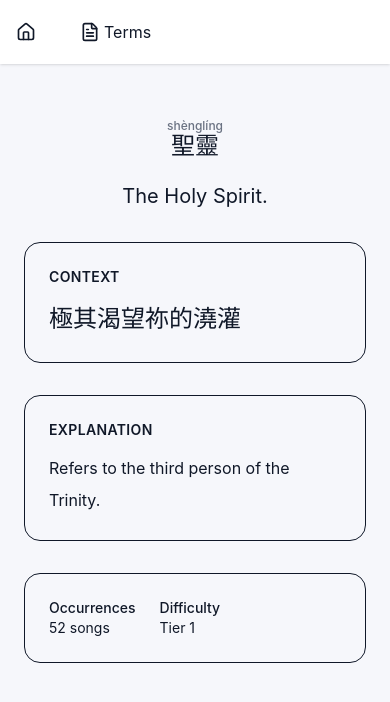
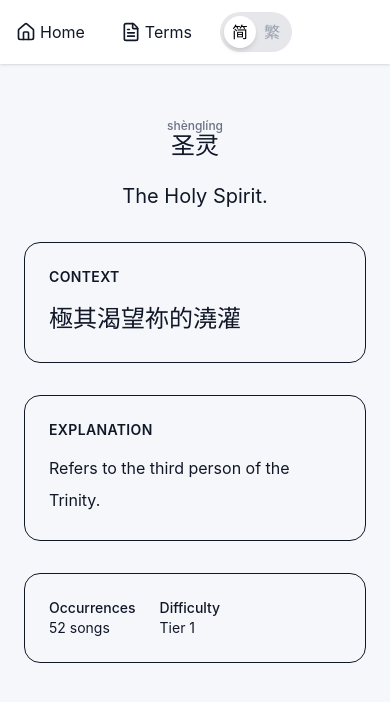
Before and after one commit to chinzhening/wellspring, a Next.js app in the folder web/: page /terms/0488e0f9bb519f37 in a window 390 px wide. Shown: the top 702 px of the page. Built offline with nearby package versions, Linux system fonts and the light colour scheme.

Commit message:
add: global traditional-simplified toggle button for chinese characters

```diff
--- a/web/app/globals.css
+++ b/web/app/globals.css
@@ -1,4 +1,5 @@
 @import "tailwindcss";
+
 
 @theme {
   --font-sans: "Inter", sans-serif;
--- a/web/app/layout.tsx
+++ b/web/app/layout.tsx
@@ -1,17 +1,7 @@
 import type { Metadata } from "next";
-import { Geist, Geist_Mono } from "next/font/google";
 import "./globals.css";
 import Sidebar from "@/components/Sidebar";
-
-const geistSans = Geist({
-  variable: "--font-geist-sans",
-  subsets: ["latin"],
-});
-
-const geistMono = Geist_Mono({
-  variable: "--font-geist-mono",
-  subsets: ["latin"],
-});
+import { ChineseModeProvider } from "@/context/ChineseModeContext";
 
 export const metadata: Metadata = {
   title: "Wellspring",
@@ -26,13 +16,15 @@ export default function RootLayout({
   return (
     <html
       lang="en"
-      className={`${geistSans.variable} ${geistMono.variable} h-full antialiased`}
+      className="antialiased"
     >
       <body>
-        <div className="flex flex-col lg:flex-row min-h-screen">
-          <Sidebar />
-          <main className="flex-1">{children}</main>
-        </div>
+        <ChineseModeProvider>
+          <div className="flex flex-col lg:flex-row min-h-dvh">
+            <Sidebar />
+            <main className="flex-1 min-w-0">{children}</main>
+          </div>
+        </ChineseModeProvider>
       </body>
     </html>
   );
--- a/web/components/ChineseCharacter.tsx
+++ b/web/components/ChineseCharacter.tsx
@@ -1,10 +1,10 @@
+import { useChineseMode } from "@/context/ChineseModeContext";
 import { separatePinyin, toneText } from "@/lib/pinyin";
 
 interface ChineseCharacterProps {
   simplified: string;
   traditional: string;
   pinyin: string;
-  traditionalMode: boolean;
   showPinyin: boolean;
 }
 
@@ -12,9 +12,13 @@ export function ChineseCharacter({
   simplified,
   traditional,
   pinyin,
-  traditionalMode,
   showPinyin,
 }: ChineseCharacterProps) {
+
+  const { mode } = useChineseMode();
+
+  const char = mode === "traditional" ? traditional : simplified;
+
   return (
     <div className="inline-flex flex-col items-center select-none">
       {/* Pinyin display */}
@@ -25,7 +29,7 @@ export function ChineseCharacter({
       </div>
 
       <span className="text-2xl lg:text-4xl leading-none text-text-primary">
-        {traditionalMode ? traditional : simplified}
+        {char}
       </span>
     </div>
   );
--- /dev/null
+++ b/web/components/ChineseModeToggle.tsx
@@ -0,0 +1,45 @@
+import { useChineseMode } from "@/context/ChineseModeContext";
+
+export function ChineseModeToggle() {
+  const { mode, toggleMode } = useChineseMode();
+
+  const isTraditional = mode === "traditional";
+
+  return (
+    <button
+      onClick={toggleMode}
+      className="
+        relative w-18 h-10
+        rounded-full
+        bg-gray-200
+        flex items-center
+        px-1
+        transition-colors duration-300
+        focus:outline-none
+      "
+    >
+      {/* sliding pill */}
+      <div
+        className={`
+          absolute top-1 bottom-1 left-1
+          w-8
+          rounded-full
+          bg-white
+          shadow-md
+          transition-transform duration-300 ease-in-out
+          ${isTraditional ? "translate-x-8" : "translate-x-0"}
+        `}
+      />
+
+      {/* labels */}
+      <div className="relative z-10 flex w-full justify-between text-md font-medium px-2">
+        <span className={isTraditional ? "text-gray-400" : "text-black"}>
+          简
+        </span>
+        <span className={isTraditional ? "text-black" : "text-gray-400"}>
+          繁
+        </span>
+      </div>
+    </button>
+  );
+}
--- a/web/components/Lyric.tsx
+++ b/web/components/Lyric.tsx
@@ -5,14 +5,12 @@ import { Term } from "@/types/term";
 interface LyricProps {
   lyrics: Lyrics;
   terms: Term[];
-  traditionalMode: boolean;
   showPinyin: boolean;
 }
 
 export function Lyric({
   lyrics,
   terms,
-  traditionalMode,
   showPinyin,
 }: LyricProps) {
 
@@ -42,7 +40,6 @@ export function Lyric({
           terms={terms}
           line={line}
           groups={lineRenderGroups.get(line.lineNumber) ?? []}
-          traditionalMode={traditionalMode}
           showPinyin={showPinyin}
         />
       ))}
--- a/web/components/LyricLine.tsx
+++ b/web/components/LyricLine.tsx
@@ -8,7 +8,6 @@ interface LyricLineProps {
   line: LyricLineType;
   terms: Term[];
   groups: RenderGroupType[];
-  traditionalMode: boolean;
   showPinyin: boolean;
 }
 
@@ -16,7 +15,6 @@ export function LyricLine({
   line,
   terms,
   groups,
-  traditionalMode,
   showPinyin,
 }: LyricLineProps) {
   const children = [];
@@ -32,7 +30,6 @@ export function LyricLine({
           key={group.termId}
           group={group}
           tokens={line.tokens.slice(group.start, group.end + 1)}
-          traditionalMode={traditionalMode}
           showPinyin={showPinyin}
           term={
             terms.find((t) => t.id === group.termId) ?? {
@@ -65,7 +62,6 @@ export function LyricLine({
           simplified={token.simplified ?? token.surface}
           traditional={token.traditional ?? token.surface}
           pinyin={token.pinyin ?? ""}
-          traditionalMode={traditionalMode}
           showPinyin={showPinyin}
         />
       ) : (
--- a/web/components/RenderGroup.tsx
+++ b/web/components/RenderGroup.tsx
@@ -6,11 +6,11 @@ import { ChineseCharacter } from "./ChineseCharacter";
 import { Word } from "./Word";
 import { RenderGroup as RenderGroupType, Token } from "@/types/song";
 import { Term } from "@/types/term";
+import { useChineseMode } from "@/context/ChineseModeContext";
 
 interface RenderGroupProps {
   group: RenderGroupType;
   tokens: Token[];
-  traditionalMode: boolean;
   showPinyin: boolean;
   term: Term;
 }
@@ -18,10 +18,10 @@ interface RenderGroupProps {
 export function RenderGroup({
   group,
   tokens,
-  traditionalMode,
   showPinyin,
   term,
 }: RenderGroupProps) {
+  const { mode } = useChineseMode();
   return (
     <div className="group relative inline-flex my-1">
       <Link
@@ -43,7 +43,6 @@ export function RenderGroup({
               simplified={token.simplified ?? token.surface}
               traditional={token.traditional ?? token.surface}
               pinyin={token.pinyin ?? ""}
-              traditionalMode={traditionalMode}
               showPinyin={showPinyin}
             />
           ) : (
@@ -68,7 +67,7 @@ export function RenderGroup({
       >
         <div className="flex items-baseline justify-between gap-3">
           <div className="text-xl font-semibold">
-            {traditionalMode ? term.traditional : term.simplified}
+            {mode === "traditional" ? term.traditional : term.simplified}
           </div>
 
           <div className="font-mono text-sm text-muted-foreground">
--- a/web/components/Sidebar.tsx
+++ b/web/components/Sidebar.tsx
@@ -1,6 +1,9 @@
+"use client";
+
 import Link from "next/link";
 
 import { FileText, Home } from "lucide-react";
+import { ChineseModeToggle } from "./ChineseModeToggle";
 
 export default function Sidebar() {
   return (
@@ -10,19 +13,20 @@ export default function Sidebar() {
       h-16 lg:h-screen
       flex lg:flex-col
       items-center lg:items-start
-      gap-3
+      gap-1
       z-50
     bg-surface
       shadow-sm lg:shadow-none lg:border-r lg:border-border"
     >
       <Link
           href="/"
-          className="flex items-center"
+          className="items-center lg:w-full"
         >
           <div className="hidden lg:block p-4 text-xl font-bold">Wellspring</div>
-          <span className="lg:hidden p-4">
+          <div className="flex lg:hidden p-4 items-center gap-1">
             <Home size={20}/>
-          </span>
+            <span>Home</span>
+          </div>
         </Link>
 
 
@@ -35,6 +39,11 @@ export default function Sidebar() {
           Terms
         </Link>
       </nav>
+
+      {/* Settings */}
+      <div className="flex items-center lg:h-16 justify-center p-2">
+        <ChineseModeToggle />
+      </div>
     </aside>
   );
 }
--- a/web/components/Song.tsx
+++ b/web/components/Song.tsx
@@ -1,6 +1,4 @@
 "use client";
-
-import { useState } from "react";
 import { Lyric } from "@/components/Lyric";
 import { Song as SongType } from "@/types/song";
 import { Term } from "@/types/term";
@@ -11,7 +9,6 @@ interface SongProps {
 }
 
 export default function Song({ song, terms }: SongProps) {
-  const [traditionalMode, setTraditionalMode] = useState(false);
   const showPinyin = true;
 
   return (
@@ -83,19 +80,9 @@ export default function Song({ song, terms }: SongProps) {
         </div>
       </header>
 
-      <div className="flex gap-3">
-        <button
-          onClick={() => setTraditionalMode((v) => !v)}
-          className="rounded-md border border-border bg-surface px-4 py-2"
-        >
-          {traditionalMode ? "Traditional" : "Simplified"}
-        </button>
-      </div>
-
       <Lyric
         lyrics={song.lyrics.tokenized}
         terms={terms}
-        traditionalMode={traditionalMode}
         showPinyin={showPinyin}
       />
     </main>
--- a/web/components/Term.tsx
+++ b/web/components/Term.tsx
@@ -1,3 +1,5 @@
+"use client";
+
 import { ChineseCharacter } from "@/components/ChineseCharacter";
 import { Term as TermType } from "@/types/term";
 
@@ -13,7 +15,6 @@ export default function Term({ term }: Props) {
           traditional={term.traditional}
           simplified={term.simplified}
           pinyin={term.pinyin}
-          traditionalMode={true}
           showPinyin={true}
         />
 
--- /dev/null
+++ b/web/context/ChineseModeContext.tsx
@@ -0,0 +1,36 @@
+"use client"
+import { createContext, useContext, useState } from "react";
+
+type ChineseMode = "simplified" | "traditional";
+
+interface ChineseModeContextType {
+  mode: ChineseMode;
+  setMode: (mode: ChineseMode) => void;
+  toggleMode: () => void;
+}
+
+const ChineseModeContext = createContext<ChineseModeContextType | null>(null);
+
+export function ChineseModeProvider({ children }: { children: React.ReactNode }) {
+  const [mode, setMode] = useState<ChineseMode>("simplified");
+
+  const toggleMode = () => {
+    setMode((prev) =>
+      prev === "simplified" ? "traditional" : "simplified"
+    );
+  };
+
+  return (
+    <ChineseModeContext.Provider value={{ mode, setMode, toggleMode }}>
+      {children}
+    </ChineseModeContext.Provider>
+  );
+}
+
+export function useChineseMode() {
+  const context = useContext(ChineseModeContext);
+  if (!context) {
+    throw new Error("useChineseMode must be called within ChineseModeProvider");
+  }
+  return context;
+}
```
